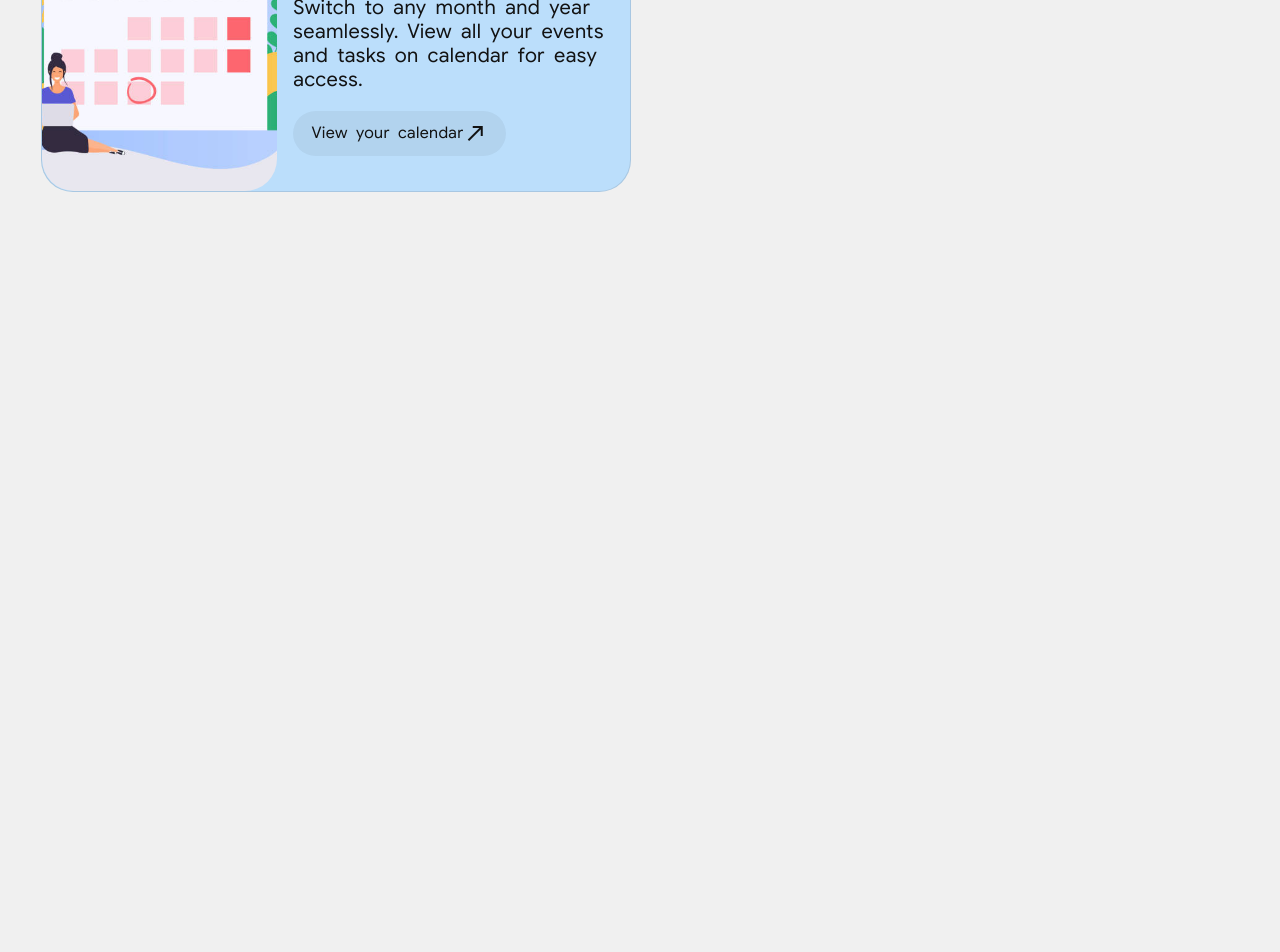
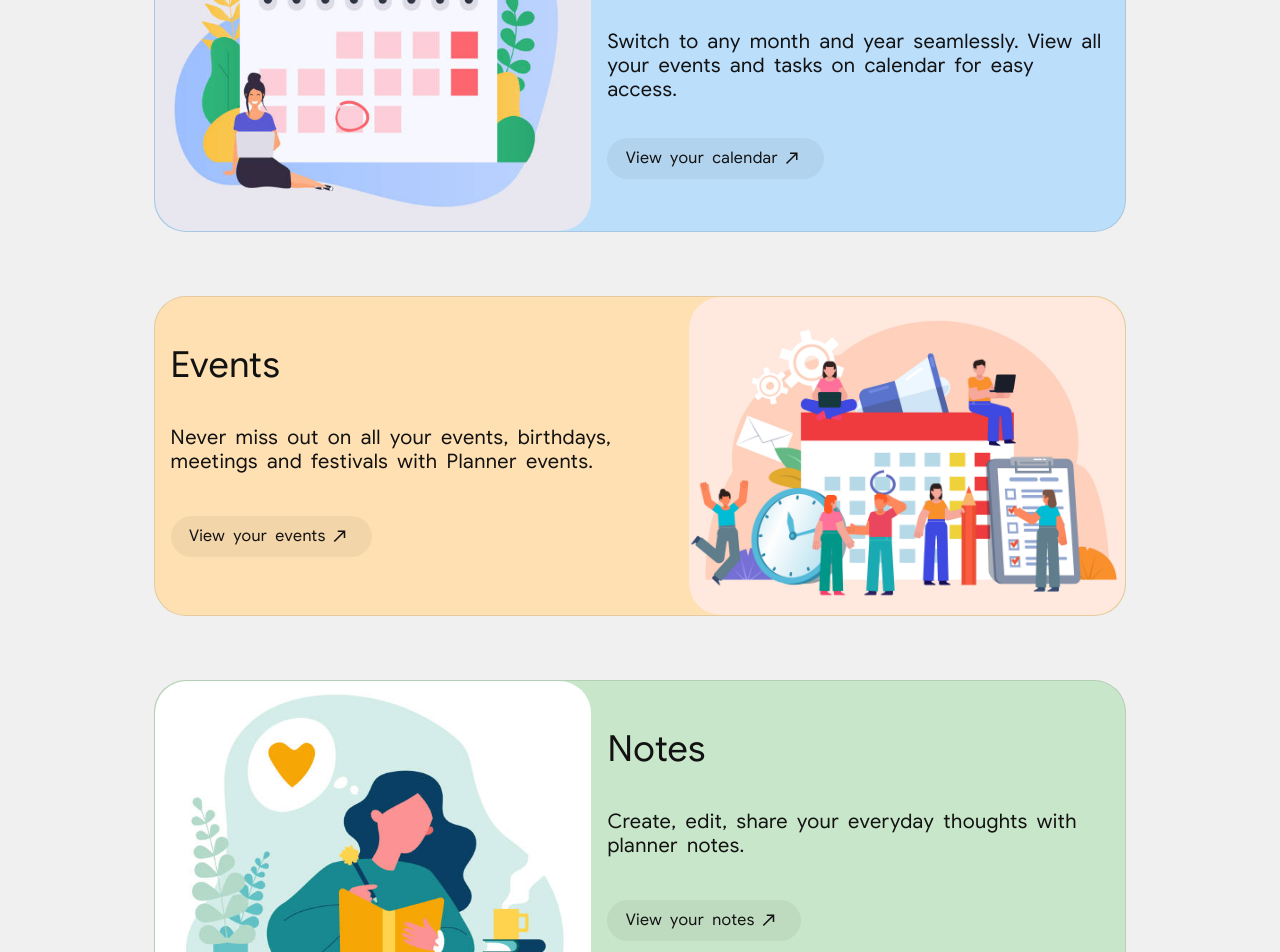
Before and after one commit to akshatmittal61/planner, a React (Create React App) app: page / in a window 1280 px wide. Shown: the part 920-1872 px from the top of the page. Before the commit the page ends 1600 px from the top, so only its background shows below. Built offline with nearby package versions, Linux system fonts and the light colour scheme; a web font is replaced by a local one.

Commit message:
created global routes

```diff
--- a/src/components/LinkButton/link-button.css
+++ b/src/components/LinkButton/link-button.css
@@ -12,5 +12,9 @@
   background-color: rgba(0, 0, 0, 0.1);
   border-radius: 12px;
 }
+.link-button .material-symbols-outlined {
+  font-size: 1.25rem;
+  margin: 0 0.25rem;
+}
 
 /*# sourceMappingURL=link-button.css.map */
--- a/src/pages/Home/Home.jsx
+++ b/src/pages/Home/Home.jsx
@@ -2,10 +2,9 @@ import React, { useEffect, useState } from "react";
 import "./home.css";
 import people from "../../images/people.svg";
 import favicon from "../../images/favicon.svg";
-import { Link } from "react-router-dom";
-import calendarPoster from "../../images/posters/calendar-poster.jpg";
 import MaterialIcons from "../../components/MaterialIcons";
 import LinkButton from "../../components/LinkButton/LinkButton";
+import routes from "../../routes";
 
 const Home = () => {
 	const [scrolled, setScrolled] = useState(false);
@@ -60,30 +59,38 @@ const Home = () => {
 			</div>
 			<div className="home-navigation">
 				<div className="row">
-					<div className="col-lg-50 col-md-100 col-sm-100">
-						<div className="home-navigation-card">
+					{routes.map((route, index) => (
+						<div className="col-lg-100 col-md-100 col-sm-100">
+							<div
+								className="home-navigation-card"
+								style={{
+									flexFlow: index % 2 ? "row-reverse" : "row",
+									backgroundColor: route.color,
+								}}
+							>
 								<div
 									className="home-navigation-card-image"
 									style={{
-									backgroundImage: `url(${calendarPoster})`,
+										backgroundImage: `url(${route.poster})`,
 									}}
 								></div>
 								<div className="home-navigation-card-content">
 									<span className="home-navigation-card-content__title">
-									Calendar
+										{route.title}
 									</span>
 									<span className="home-navigation-card-content__about">
-									Switch to any month and year seamlessly.
-									View all your events and tasks on calendar
-									for easy access.
+										{route.about}
 									</span>
-								<LinkButton to="/calendar">
-									<span>View your calendar</span>
-									<MaterialIcons>north_east</MaterialIcons>
+									<LinkButton to={route.route}>
+										<span>{route.navTitle}</span>
+										<MaterialIcons>
+											north_east
+										</MaterialIcons>
 									</LinkButton>
 								</div>
 							</div>
 						</div>
+					))}
 				</div>
 			</div>
 		</main>
--- a/src/pages/Home/home.css
+++ b/src/pages/Home/home.css
@@ -193,7 +193,7 @@
 
 .home {
   width: 100vw;
-  height: 200vh;
+  min-height: 100vh;
   display: flex;
   justify-content: flex-start;
   align-items: center;
@@ -201,7 +201,7 @@
   overflow: hidden;
 }
 .home-box-head {
-  height: 90vh;
+  height: 100vh;
   width: 100%;
   display: flex;
   justify-content: center;
@@ -249,8 +249,8 @@
   margin: 0 2rem;
 }
 .home-navigation-card {
-  width: 97%;
-  height: 17.5rem;
+  width: 80%;
+  height: 20rem;
   margin: 2rem auto;
   border-radius: 32px;
   background-color: var(--blue-100);
@@ -261,7 +261,7 @@
   overflow: hidden;
 }
 .home-navigation-card-image {
-  width: 40%;
+  width: 45%;
   height: 100%;
   background-size: cover;
   background-position: center;
@@ -269,7 +269,7 @@
   border-radius: 32px;
 }
 .home-navigation-card-content {
-  width: 60%;
+  width: 55%;
   height: 100%;
   display: flex;
   justify-content: space-evenly;
--- /dev/null
+++ b/src/routes.js
@@ -0,0 +1,41 @@
+import calendarPoster from "./images/posters/calendar-poster.jpg";
+import eventsPoster from "./images/posters/events-poster.jpg";
+import notesPoster from "./images/posters/notes-poster.jpg";
+import tasksPoster from "./images/posters/tasks-poster.webp";
+
+const routes = [
+	{
+		title: "Calendar",
+		about: "Switch to any month and year seamlessly. View all your events and tasks on calendar for easy access.",
+		route: "/calendar",
+		poster: calendarPoster,
+		color: "var(--blue-100)",
+		navTitle: "View your calendar",
+	},
+	{
+		title: "Events",
+		about: "Never miss out on all your events, birthdays, meetings and festivals with Planner events.",
+		route: "/events",
+		poster: eventsPoster,
+		color: "var(--orange-100)",
+		navTitle: "View your events",
+	},
+	{
+		title: "Notes",
+		about: "Create, edit, share your everyday thoughts with planner notes.",
+		route: "/notes",
+		poster: notesPoster,
+		color: "var(--green-100)",
+		navTitle: "View your notes",
+	},
+	{
+		title: "Tasks",
+		about: "Manage all your tasks and keep yourself updated and productive throughout the day with planner.",
+		route: "/tasks",
+		poster: tasksPoster,
+		color: "var(--indigo-100)",
+		navTitle: "View your tasks",
+	},
+];
+
+export default routes;
```
Lines whose indentation alone changed are shown as unchanged.
